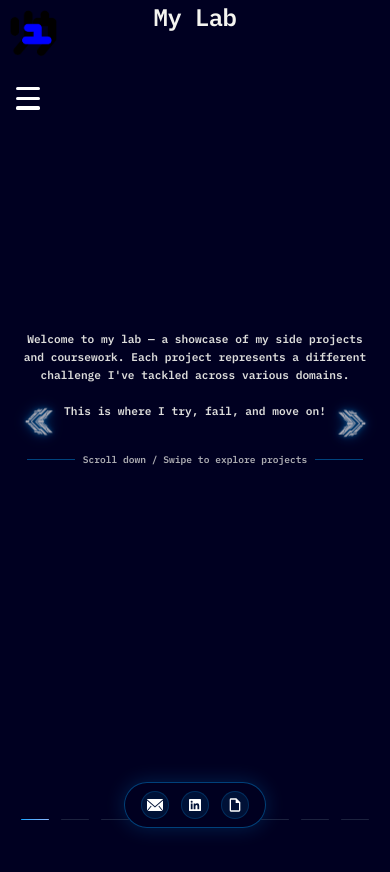
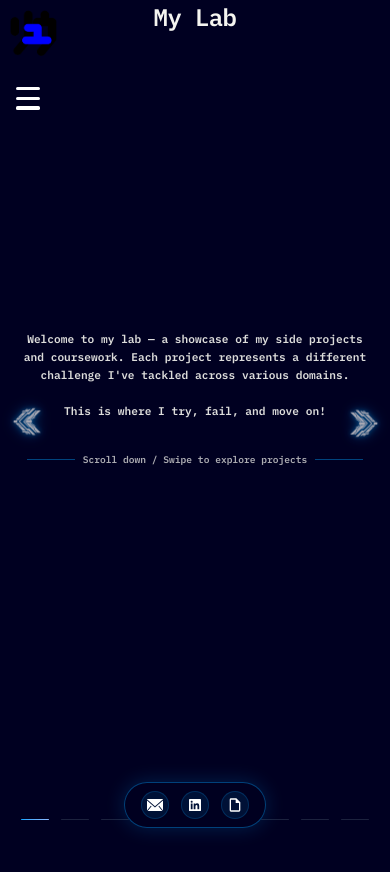
Before and after one commit to Ryu-292/Ryu_portfolio, a Next.js app: page /mylab in a window 390 px wide. Shown: the top 872 px of the page. Built offline with nearby package versions, Linux system fonts and the light colour scheme.

Commit message:
arrows position

```diff
--- a/src/app/mylab/page.tsx
+++ b/src/app/mylab/page.tsx
@@ -604,7 +604,7 @@ export default function MyLabPage() {
       {/* Floating Navigation Buttons */}
       {/* Left Button - Projects */}
       <Link href="/projects">
-        <div className="fixed left-4 md:left-8 top-1/2 transform -translate-y-1/2 z-[99999] group cursor-pointer">
+        <div className="fixed left-1 md:left-8 top-1/2 transform -translate-y-1/2 z-10 group cursor-pointer">
           <div className="holographic-arrow">
             <img
               src="/images/arrowSVG.svg"
@@ -622,7 +622,7 @@ export default function MyLabPage() {
 
       {/* Right Button - Home */}
       <Link href="/">
-        <div className="fixed right-4 md:right-8 top-1/2 transform -translate-y-1/2 z-[99999] group cursor-pointer">
+        <div className="fixed right-1 md:right-8 top-1/2 transform -translate-y-1/2 z-10 group cursor-pointer">
           <div className="holographic-arrow">
             <img
               src="/images/arrowSVG.svg"
--- a/src/app/page.tsx
+++ b/src/app/page.tsx
@@ -29,7 +29,7 @@ export default function Projects() {
         <>
           {/* Left Button - My Lab */}
           <Link href="/mylab">
-            <div className="fixed left-1 md:left-4 top-1/2 transform -translate-y-1/2 z-[9000] group cursor-pointer">
+            <div className="fixed left-1 md:left-8 top-1/2 transform -translate-y-1/2 z-10 group cursor-pointer">
               <div className="holographic-arrow">
                 <img
                   src="/images/arrowSVG.svg"
@@ -47,7 +47,7 @@ export default function Projects() {
 
           {/* Right Button - Projects */}
           <Link href="/projects">
-            <div className="fixed right-1 md:right-4 top-1/2 transform -translate-y-1/2 z-[9000] group cursor-pointer">
+            <div className="fixed right-1 md:right-8 top-1/2 transform -translate-y-1/2 z-10 group cursor-pointer">
               <div className="holographic-arrow">
                 <img
                   src="/images/arrowSVG.svg"
--- a/src/app/projects/page.tsx
+++ b/src/app/projects/page.tsx
@@ -19,7 +19,7 @@ export default function Projects() {
       {/* Floating Navigation Buttons */}
       {/* Left Button - Home */}
       <Link href="/">
-        <div className="fixed left-4 md:left-8 top-1/2 transform -translate-y-1/2 z-[99999] group cursor-pointer">
+          <div className="fixed left-1 md:left-8 top-1/2 transform -translate-y-1/2 z-10 group cursor-pointer">
           <div className="holographic-arrow">
             <img
               src="/images/arrowSVG.svg"
@@ -37,7 +37,7 @@ export default function Projects() {
 
       {/* Right Button - My Lab */}
       <Link href="/mylab">
-        <div className="fixed right-4 md:right-8 top-1/2 transform -translate-y-1/2 z-[99999] group cursor-pointer">
+          <div className="fixed right-1 md:right-8 top-1/2 transform -translate-y-1/2 z-10 group cursor-pointer">
           <div className="holographic-arrow">
             <img
               src="/images/arrowSVG.svg"
```
